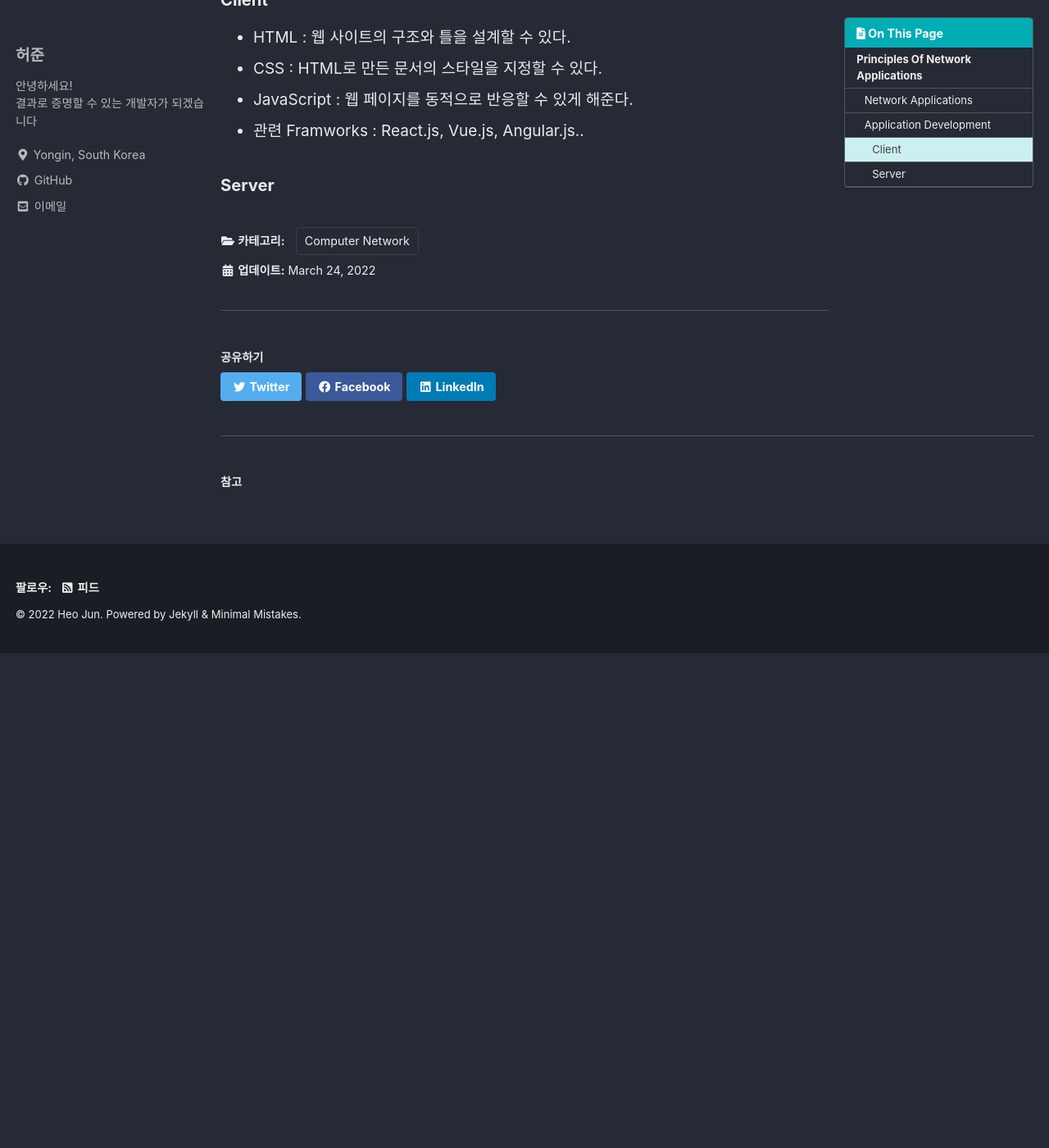
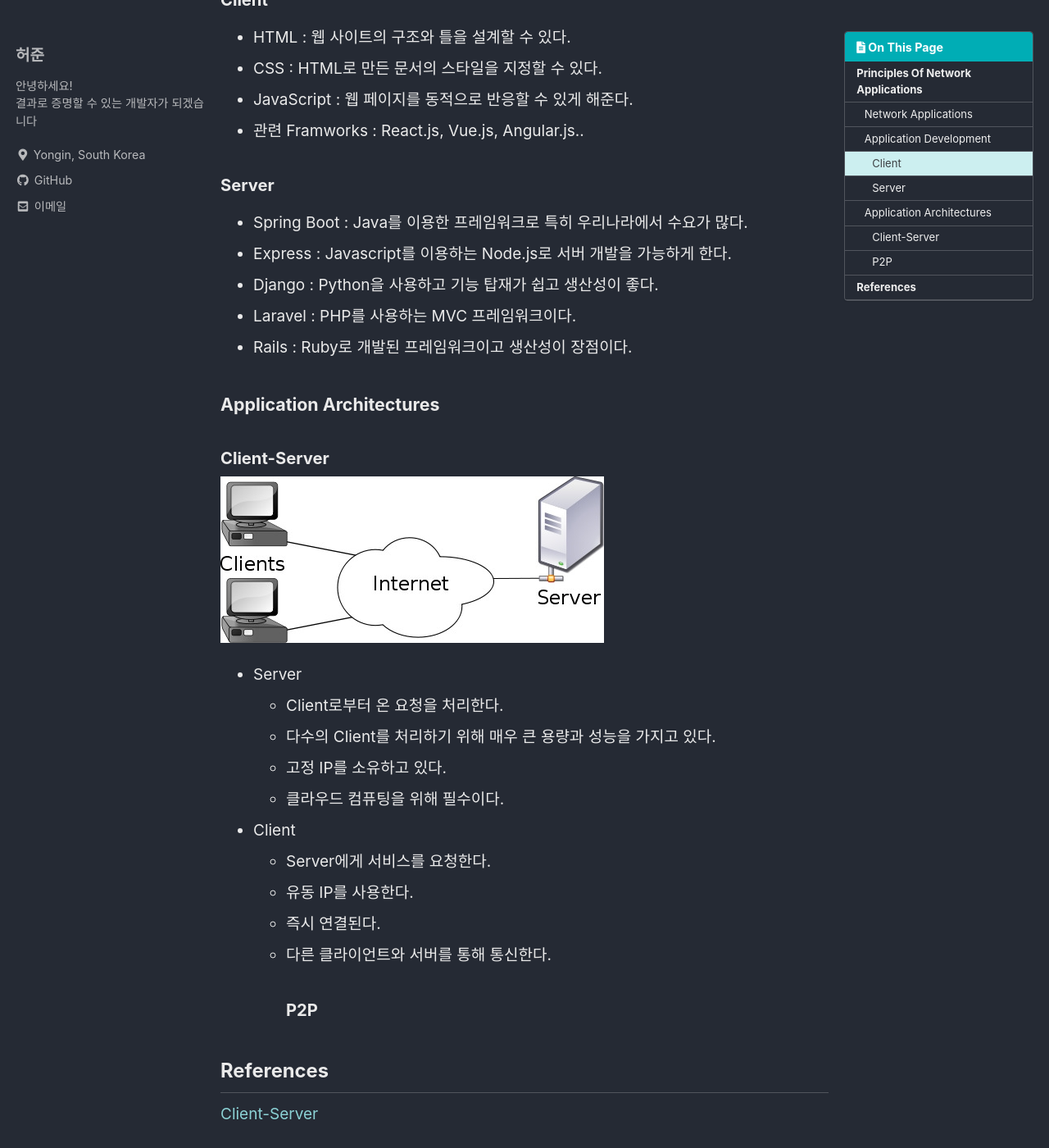
Before and after one commit to heojun990322/heojun990322.github.io, a Jekyll site: the page built from _posts/22-03-24-application-layer.md, in a window 1280 px wide and 1400 px high, scrolled down 660 px. Shown: the whole window at 82% size. Built offline with Jekyll 4.4.1, drawn with Linux system fonts in a browser that asks for light colours; cached includes are drawn as plain includes; before the commit the page ends 1457 px from its top, so only the background shows below that.

Commit message:
Update application-layer

```diff
--- a/_posts/22-03-24-application-layer.md
+++ b/_posts/22-03-24-application-layer.md
@@ -22,3 +22,27 @@ categories:
 - 관련 Framworks : React.js, Vue.js, Angular.js..
 
 #### Server
+- Spring Boot : Java를 이용한 프레임워크로 특히 우리나라에서 수요가 많다.
+- Express : Javascript를 이용하는 Node.js로 서버 개발을 가능하게 한다.
+- Django : Python을 사용하고 기능 탑재가 쉽고 생산성이 좋다.
+- Laravel : PHP를 사용하는 MVC 프레임워크이다.
+- Rails : Ruby로 개발된 프레임워크이고 생산성이 장점이다.
+
+### Application Architectures
+
+#### Client-Server
+![client-server-web](/assets/img/client-server-web.jpg)
+- Server
+    - Client로부터 온 요청을 처리한다.
+    - 다수의 Client를 처리하기 위해 매우 큰 용량과 성능을 가지고 있다.
+    - 고정 IP를 소유하고 있다.
+    - 클라우드 컴퓨팅을 위해 필수이다.
+- Client
+    - Server에게 서비스를 요청한다.
+    - 유동 IP를 사용한다.
+    - 즉시 연결된다.
+    - 다른 클라이언트와 서버를 통해 통신한다.
+#### P2P
+
+## References
+[Client-Server](https://www.google.co.kr/url?sa=i&url=https%3A%2F%2Fwww.router-switch.com%2Ffaq%2Fwhat-are-server-and-client-definition.html&psig=AOvVaw3s2zNBkd3Vllp8GFpb_rJW&ust=1648190652721000&source=images&cd=vfe&ved=0CAsQjRxqFwoTCKCZ0OWS3vYCFQAAAAAdAAAAABAh)
```
Also changed, not shown: assets/img/Client-Server-Network.jpg (added), assets/img/client-server-web.jpg (added), assets/img/client-server.png (added).
